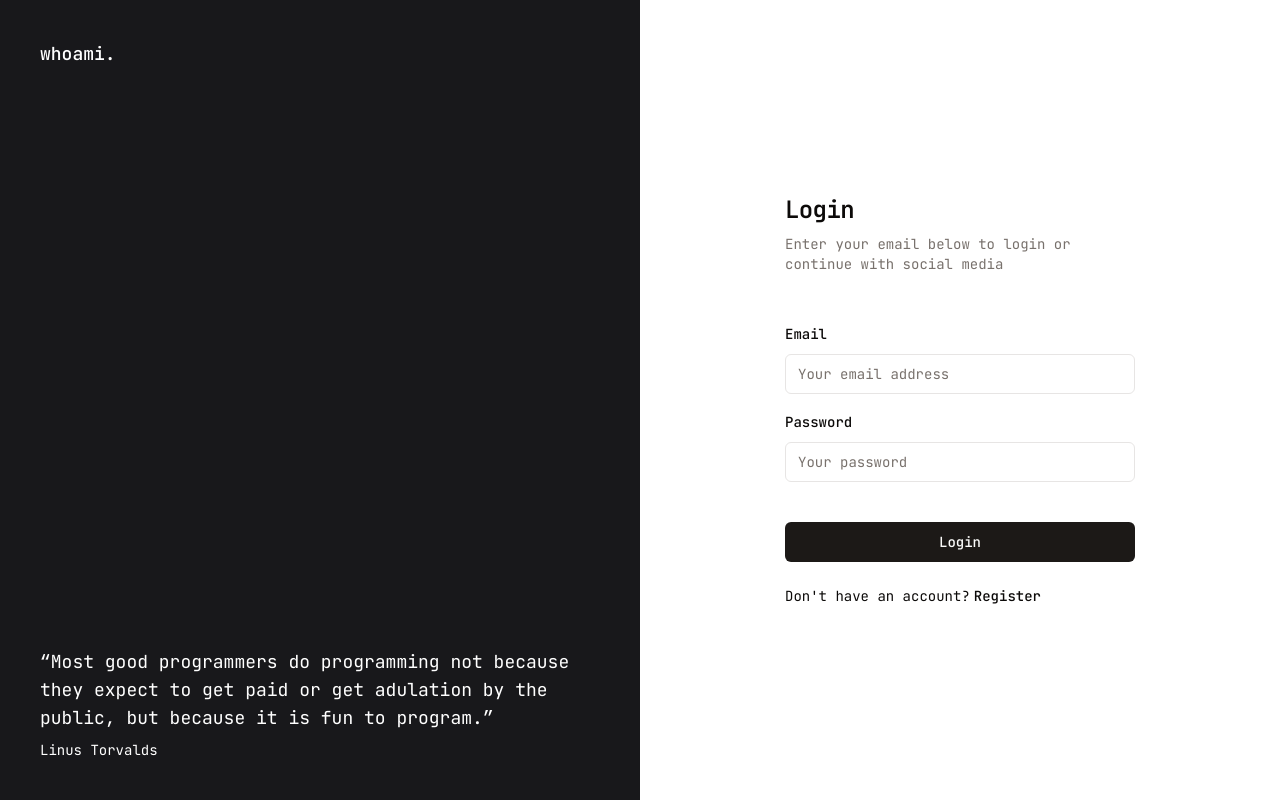
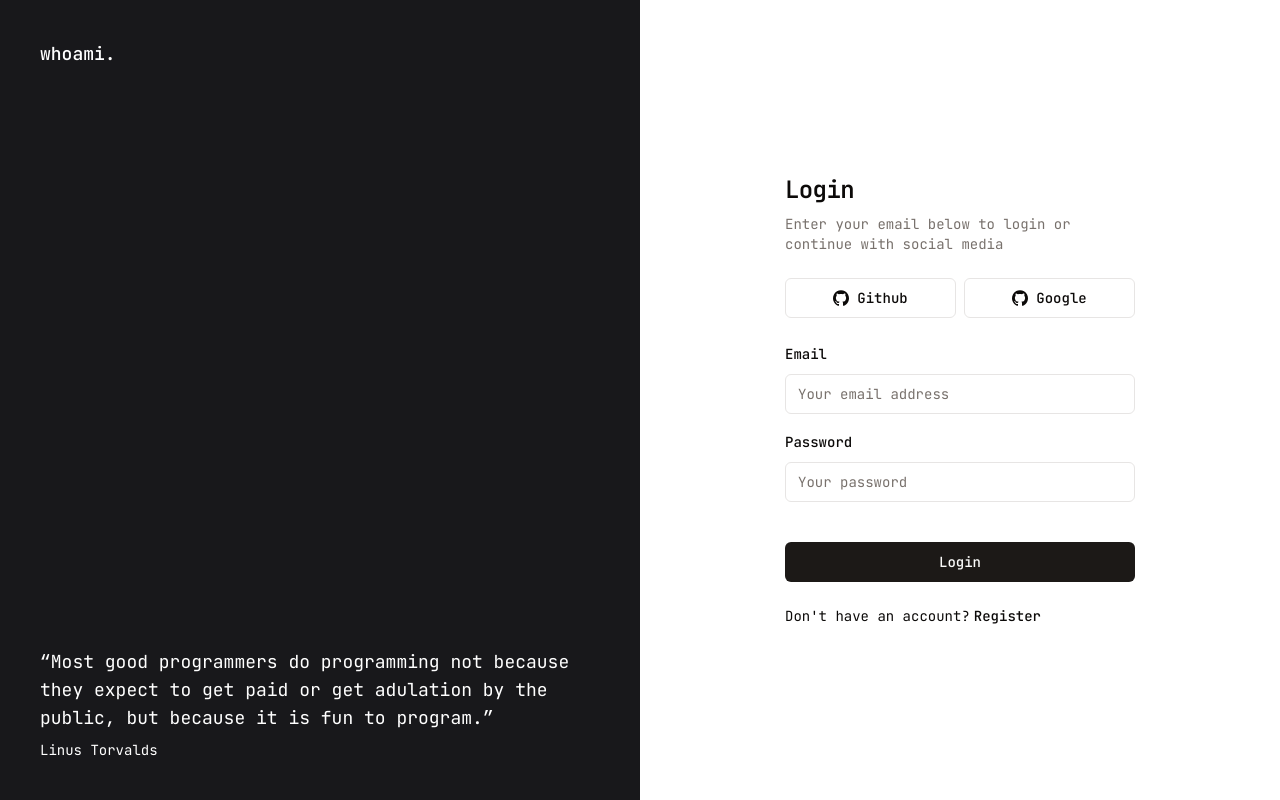
Before and after one commit to latoeorg/whoami-web, a Next.js app: page /login in a window 1280 px wide. Built offline with nearby package versions, Linux system fonts and the light colour scheme.

Commit message:
feat(auth): slicing login page

```diff
--- a/src/app/(auth)/layout.tsx
+++ b/src/app/(auth)/layout.tsx
@@ -1,3 +1,5 @@
+import Link from "next/link";
+
 export default function AuthLayout({
   children,
 }: {
@@ -8,7 +10,9 @@ export default function AuthLayout({
       <div className="relative hidden h-full flex-col bg-muted p-10 text-white dark:border-r lg:flex">
         <div className="absolute inset-0 bg-zinc-900" />
         <div className="relative z-20 flex items-center text-lg font-medium">
-          <h1 className="font-medium select-none">whoami.</h1>
+          <Link href="/">
+            <h1 className="font-medium">whoami.</h1>
+          </Link>
         </div>
         <div className="relative z-20 mt-auto">
           <blockquote className="space-y-2">
--- a/src/app/(auth)/login/page.tsx
+++ b/src/app/(auth)/login/page.tsx
@@ -14,6 +14,8 @@ import { useForm } from "react-hook-form";
 import * as z from "zod";
 import { zodResolver } from "@hookform/resolvers/zod";
 import { Input } from "@/components/atoms/input";
+import ButtonLoginGithub from "@/components/molecules/button-login-github";
+import ButtonLoginGoogle from "@/components/molecules/button-login-google";
 
 const formSchema = z.object({
   email: z.string().min(1, { message: "Email must to be filled" }),
@@ -42,8 +44,8 @@ export default function LoginPage() {
         </p>
       </div>
       <div className="grid sm:grid-cols-2 gap-2">
-        {/* <ButtonLoginGithub /> */}
-        {/* <ButtonLoginGoogle /> */}
+        <ButtonLoginGithub />
+        <ButtonLoginGoogle />
       </div>
       {/* <HrText text="Or continue with" /> */}
       <Form {...form}>
--- /dev/null
+++ b/src/components/molecules/button-login-github.tsx
@@ -0,0 +1,11 @@
+import { Button } from "../atoms/button";
+import { Icons } from "../atoms/icons";
+
+export default function ButtonLoginGithub() {
+  return (
+    <Button variant="outline">
+      <Icons.gitHub className="mr-2 h-4 w-4" />
+      Github
+    </Button>
+  );
+}
--- /dev/null
+++ b/src/components/molecules/button-login-google.tsx
@@ -0,0 +1,11 @@
+import { Button } from "../atoms/button";
+import { Icons } from "../atoms/icons";
+
+export default function ButtonLoginGoogle() {
+  return (
+    <Button variant="outline">
+      <Icons.gitHub className="mr-2 h-4 w-4" />
+      Google
+    </Button>
+  );
+}
```
